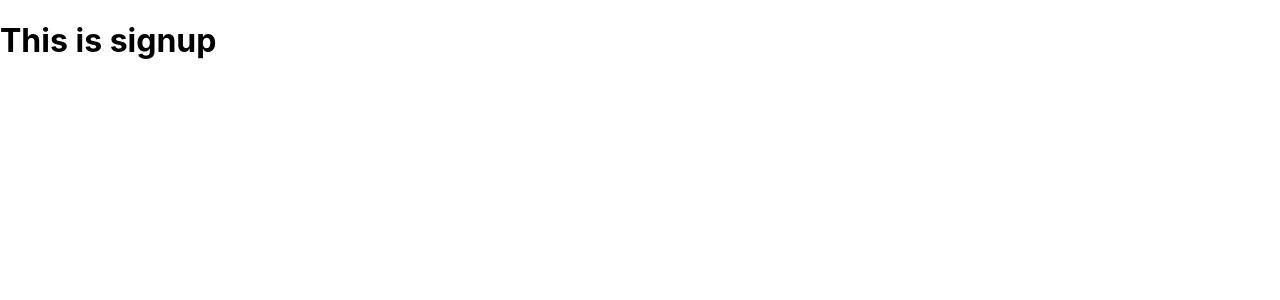
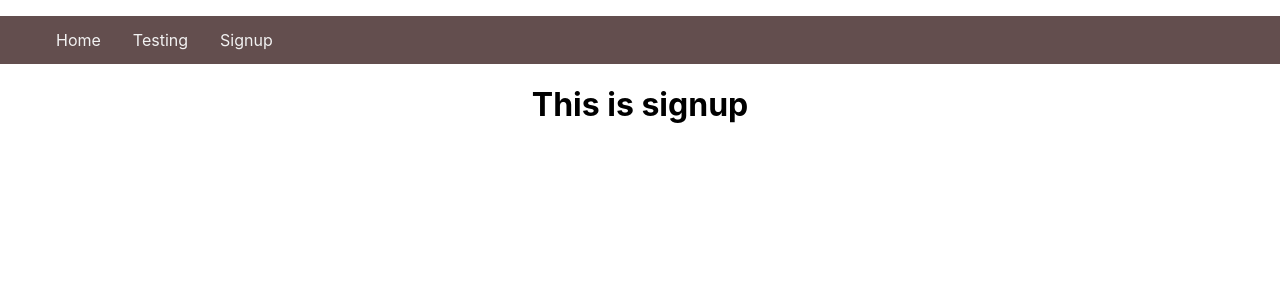
Before and after one commit to HornRyRy/Groove-Project, a React (Create React App) app in the folder client/: page /signup in a window 1280 px wide. Shown: the top 300 px of the page. Built offline with nearby package versions, Linux system fonts and the light colour scheme; no server answers.

Commit message:
routing and initial styling

```diff
--- a/client/src/App.css
+++ b/client/src/App.css
@@ -1,5 +1,27 @@
 .App {
   text-align: center;
+}
+
+/* Credit where it's due - original styling taken from a W3 CSS tutorial */
+#navBar {
+  overflow: hidden;
+  background-color: #634e4e;
+}
+
+
+#navBar a {
+  float: left;
+  display: block;
+  color: #f2f2f2;
+  text-align: center;
+  padding: 14px 16px;
+  text-decoration: none;
+}
+
+#navBar a:hover {
+  background-color: #61dafb;
+  color: black;
+  font-weight: bold;
 }
 
 .App-logo {
--- a/client/src/App.js
+++ b/client/src/App.js
@@ -3,6 +3,8 @@ import { Routes, Route } from "react-router-dom"
 import Signup from './components/Signup'
 import Testing from './components/Testing'
 import Home from './components/Home'
+import NavBar from "./components/NavBar";
+import './App.css';
 
 function App(
 ) {
@@ -19,11 +21,11 @@ function App(
 
   return (
     <div className="App">
-
+      <NavBar />
       <Routes>
         <Route path='/' element={<Home /> }/>
         <Route path="/testing"element={<Testing />} />
-        <Route path="/signup" element={<Signup />} />
+        <Route path="/signup" element={<Signup />} user={user} setUser={setUser} />
       </Routes>
     </div>
   );
--- /dev/null
+++ b/client/src/components/NavBar.js
@@ -0,0 +1,19 @@
+import React from 'react';
+import { Link } from 'react-router-dom'
+
+function NavBar(props) {
+    return (
+        <nav>
+            <ul id="navBar">
+                <Link to="/">Home</Link>
+                <Link to="/testing">Testing</Link>
+                <Link to="/signup">Signup</Link>
+
+
+            </ul>
+
+        </nav>
+    );
+}
+
+export default NavBar;
--- a/client/src/components/Signup.js
+++ b/client/src/components/Signup.js
@@ -2,9 +2,12 @@ import { useState, useEffect } from 'react'
 import { useNavigate } from 'react-router-dom'
 
 
+function Signup(setUser) {
+
+const [name, setName] = useState('')
+const [password, setPassword] = useState('')
 
 
-function Signup(props) {
     return (
         <div>
             <h1>This is signup</h1>
```
